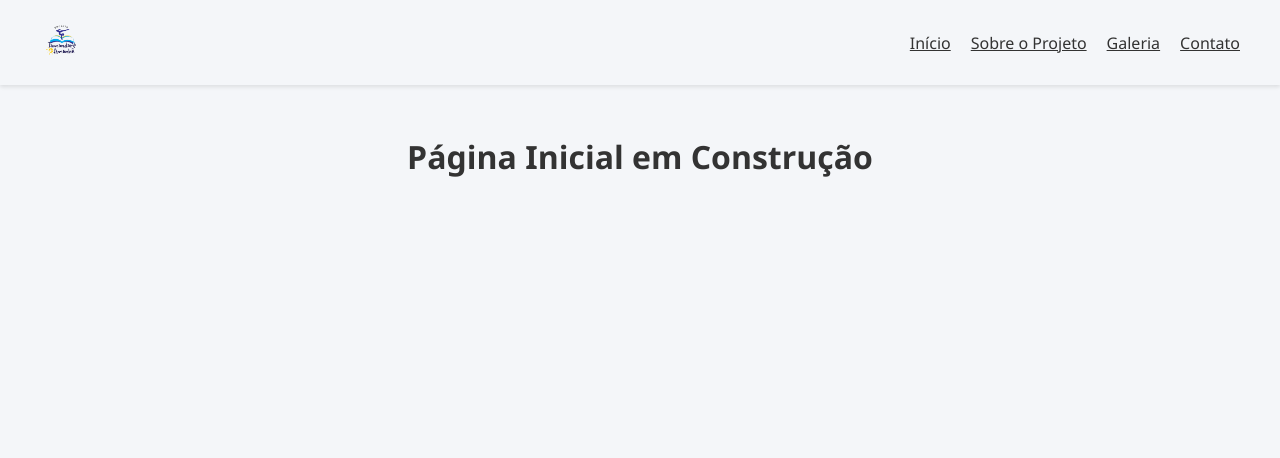
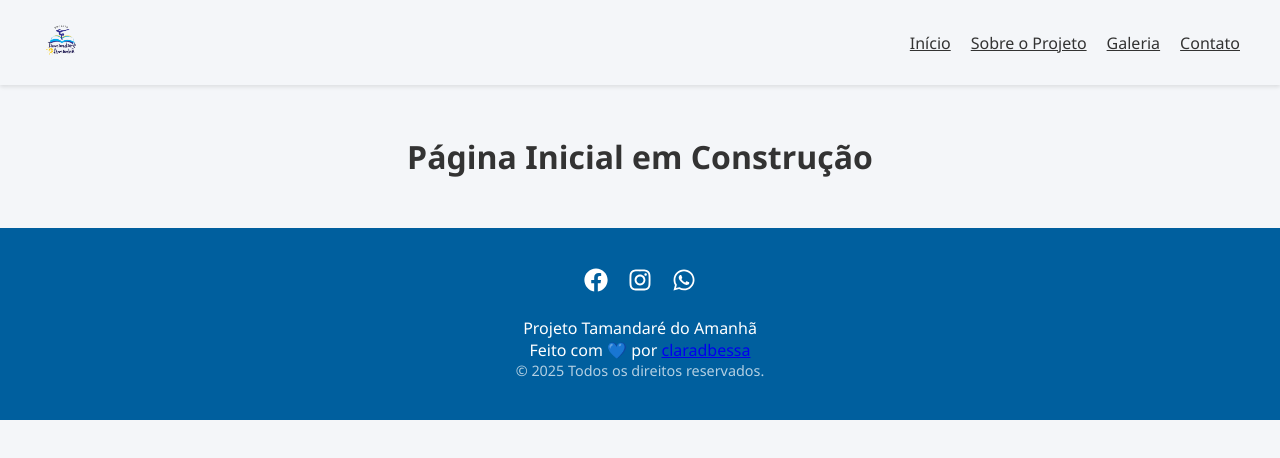
Before and after one commit to claradbessa/tamandaredoamanha, a React (Vite) app in the folder frontend/: page / in a window 1280 px wide. Shown: the top 458 px of the page. Built offline with nearby package versions, Linux system fonts and the light colour scheme.

Commit message:
feat(frontend): cria componente de Footer para o site institucional

```diff
--- /dev/null
+++ b/frontend/src/components/layout/Footer.jsx
@@ -0,0 +1,52 @@
+import { Link } from 'react-router-dom';
+import { FaFacebook, FaInstagram, FaWhatsapp } from 'react-icons/fa';
+
+function Footer() {
+  // Estilos inline para simplicidade
+  const footerStyle = {
+    backgroundColor: '#005f9e',
+    color: '#ffffff',
+    padding: '40px 20px',
+    textAlign: 'center',
+  };
+
+  const socialIconsStyle = {
+    display: 'flex',
+    justifyContent: 'center',
+    gap: '20px',
+    marginBottom: '20px',
+  };
+
+  const iconStyle = {
+    color: '#ffffff',
+    fontSize: '1.5rem',
+  };
+
+  const copyrightStyle = {
+    fontSize: '0.9rem',
+    opacity: 0.7,
+  };
+
+  return (
+    <footer style={footerStyle}>
+      <div style={socialIconsStyle}>
+        <a href="https://facebook.com" target="_blank" rel="noopener noreferrer">
+          <FaFacebook style={iconStyle} />
+        </a>
+        <a href="https://instagram.com" target="_blank" rel="noopener noreferrer">
+          <FaInstagram style={iconStyle} />
+        </a>
+        <a href="https://whatsapp.com" target="_blank" rel="noopener noreferrer">
+          <FaWhatsapp style={iconStyle} />
+        </a>
+      </div>
+      <p>Projeto Tamandaré do Amanhã</p>
+      <p>Feito com 💙 por <a href="http://linkedin.com/in/claradbessa" target="_blank">claradbessa</a></p>
+      <p style={copyrightStyle}>
+        © {new Date().getFullYear()} Todos os direitos reservados.
+      </p>
+    </footer>
+  );
+}
+
+export default Footer;
--- a/frontend/src/index.css
+++ b/frontend/src/index.css
@@ -127,8 +127,7 @@ body {
 }
 
 .login-container .logo {
-  max-width: 120px;
-  margin-bottom: 10px;
+  max-width: 180px;
 }
 
 .login-container h1 {
--- a/frontend/src/pages/HomePage.jsx
+++ b/frontend/src/pages/HomePage.jsx
@@ -1,4 +1,5 @@
 import Header from '../components/layout/Header';
+import Footer from '../components/layout/Footer';
 
 function HomePage() {
   return (
@@ -9,6 +10,7 @@ function HomePage() {
           Página Inicial em Construção
         </h1>
       </main>
+      <Footer />
     </div>
   );
 }
```
